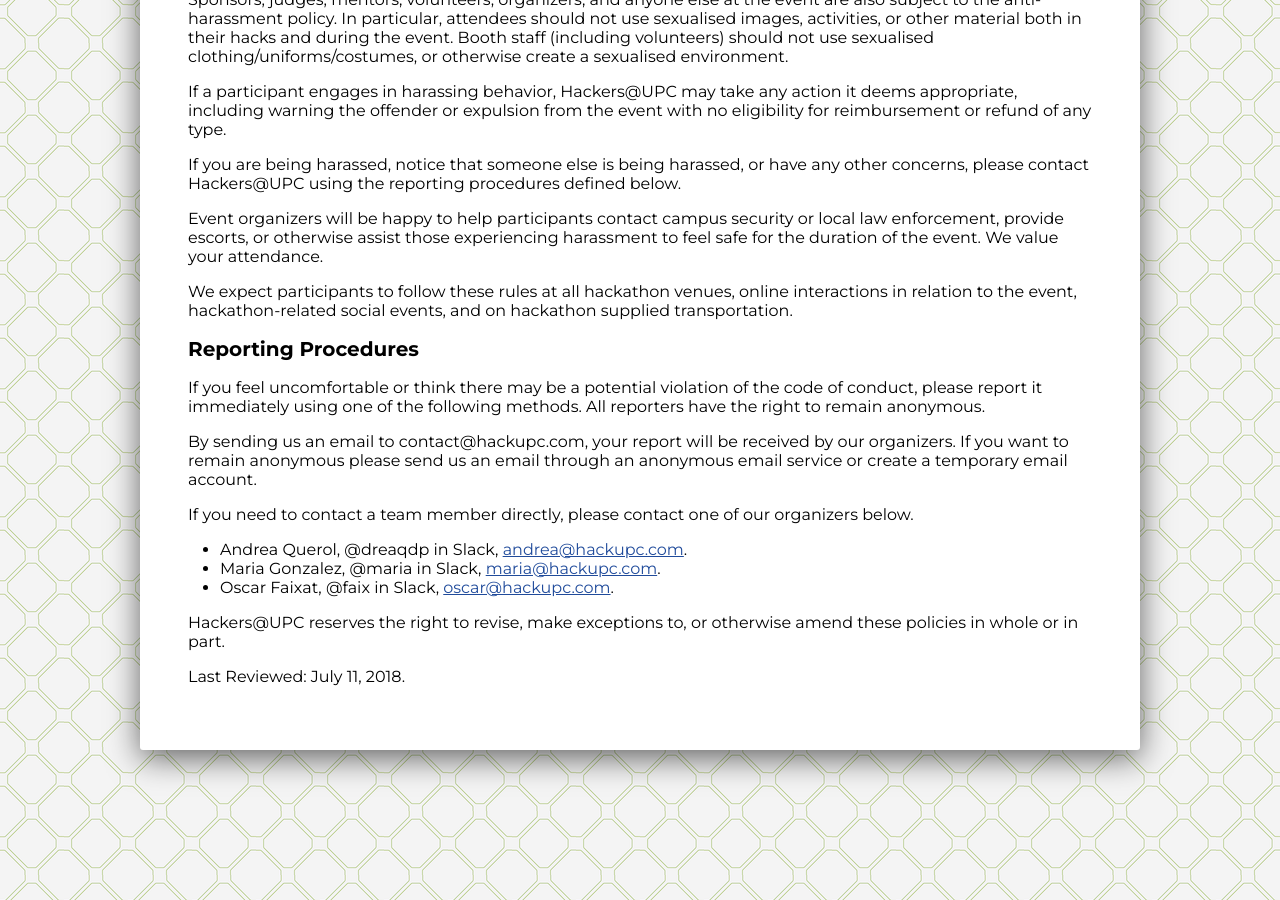
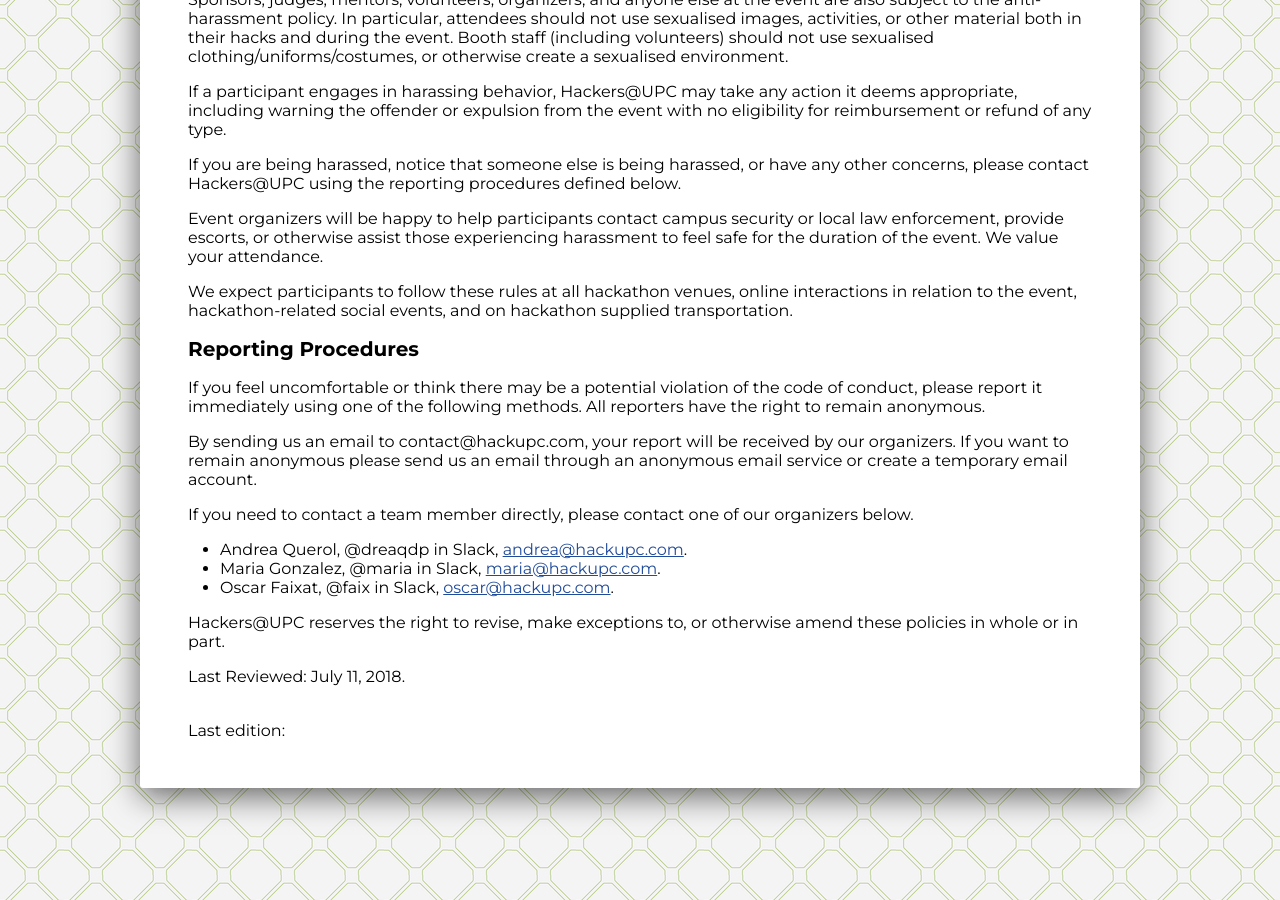
Before and after one commit to hackupc/legal-page, a Jekyll site: the page built from _documents/code_of_conduct.md, in a window 1280 px wide and 900 px high, scrolled down 661 px. Built offline with Jekyll 4.4.1, drawn with Linux system fonts in a browser that asks for light colours.

Commit message:
Add date

```diff
--- a/_layouts/document.html
+++ b/_layouts/document.html
@@ -13,6 +13,9 @@
     <meta name="description" content="{{ page.description | default: site.description  }}">
   </head>
   <body>
-    <main>{{ content }}</main>
+    <main>{{ content }}
+      <br>
+      Last edition: {{ date }}
+    </main>
   </body>
 </html>
```
